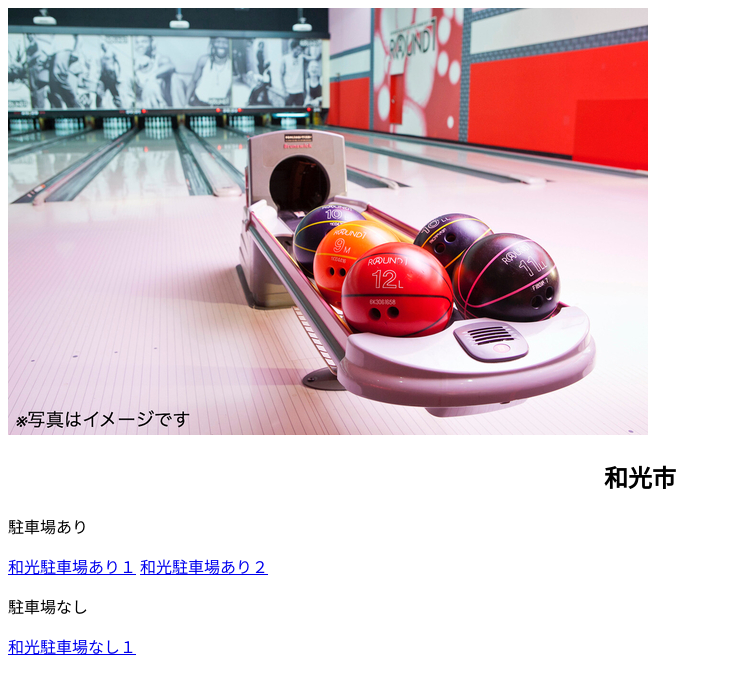
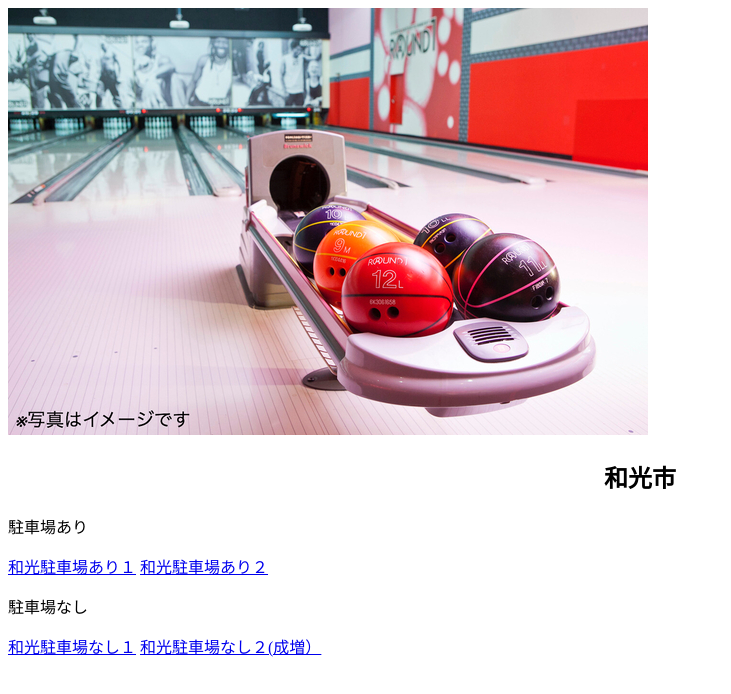
Before and after one commit to Akito-okubo/asakurasan, a plain HTML site: page index.html in a window 1280 px wide. Shown: the whole page, without its empty margins (0-731 px from the left). Drawn offline with Linux system fonts and the light colour scheme.

Commit message:
Update index.html

```diff
--- a/index.html
+++ b/index.html
@@ -15,5 +15,7 @@
 
 <p>駐車場なし</p>
 <a href="https://www.apamanshop.com/saitama/229/b52019801181995/20230513002625/">和光駐車場なし１</a>
+<a href=”https://www.eheya.net/detail/300000390000901008295/”>和光駐車場なし２(成増）</a>
+
 </center>
 </body>
```
